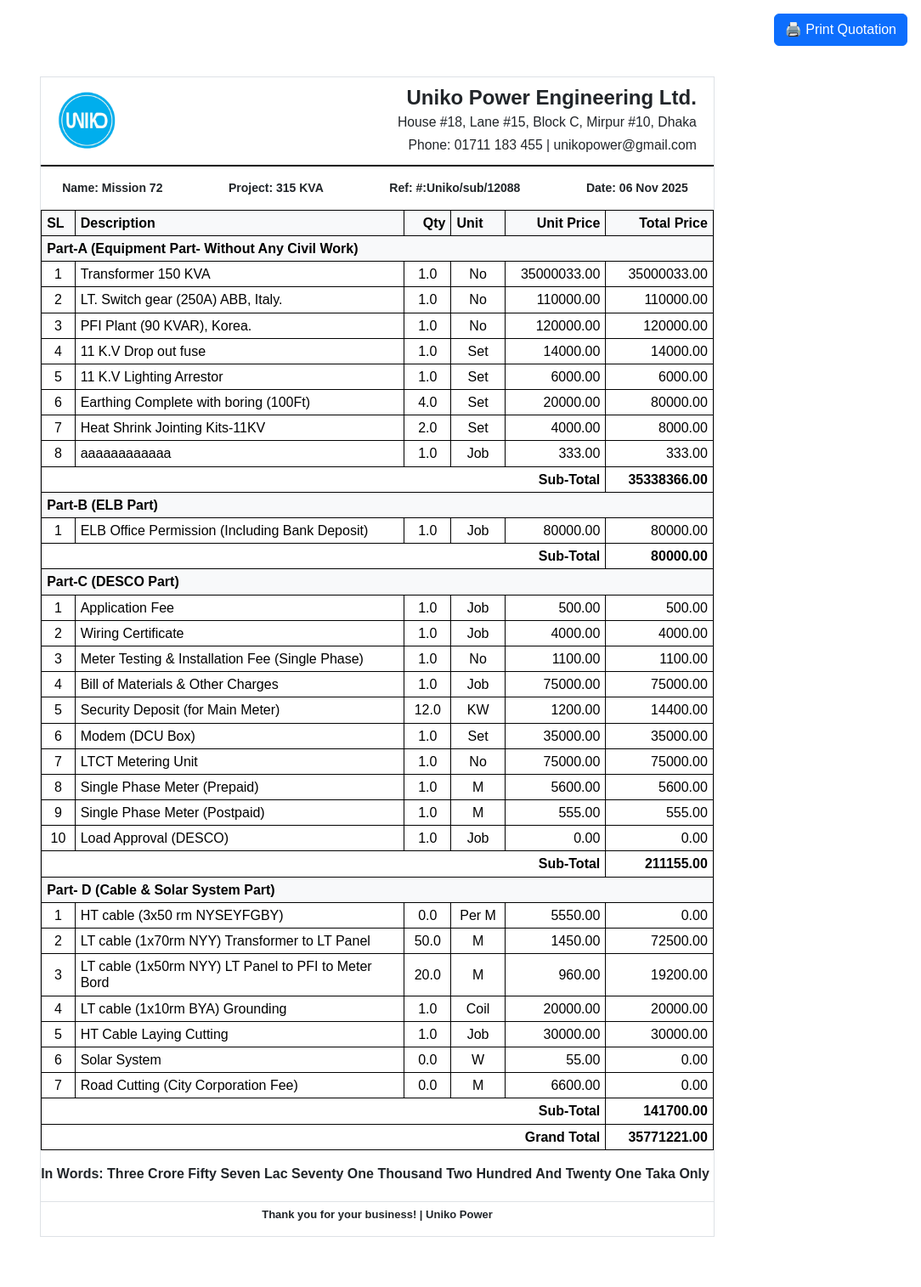
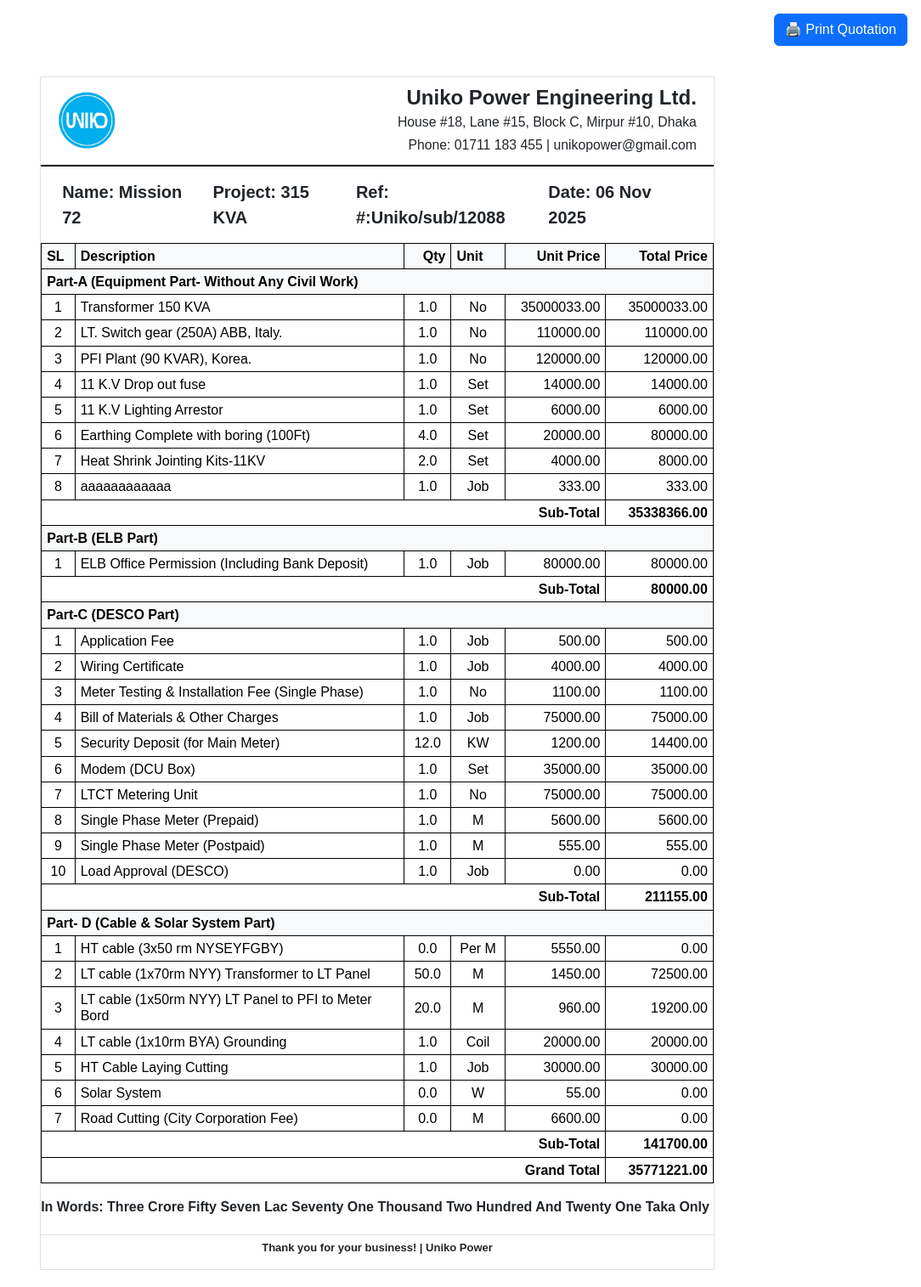
Before and after one commit to bayajeed/quotation-final2, a Django app: page /88/print/ in a window 1280 px wide. Shown: the whole page at 85% size, without its empty margins (196-1280 px from the left). Before the commit the page ends 1456 px from the top, so only its background shows below. Run offline with Django 5.2, Linux system fonts and the light colour scheme; a user stored in the database is signed in; data comes from the database, SQL or seed files in the repository; both versions use the stored data as it was after the commit.

Commit message:
report update

```diff
--- a/templates/pages/quotations/quotation_report.html
+++ b/templates/pages/quotations/quotation_report.html
@@ -47,7 +47,7 @@
       }
       .quotation-details p {
         margin: 0 10px 0 5px !important;
-        font-size: 14px !important;
+        font-size: 20px !important;
         font-weight: 700 !important;
       }
       .footer {
@@ -84,7 +84,7 @@
         @page {
             size: letter;
             /* This creates the repeating top margin on ALL pages */
-            margin: 2cm 1cm 1cm 1.5cm;
+            margin: 3.4cm 1.15cm 1cm 1.8cm;
         }
 
         body {
@@ -92,11 +92,14 @@
           padding: 0;
           font-size: 14px !important;
           zoom: 0.8; /* High-density zoom from demo */
+
+
+          font-weight: bold !important;
         }
 
         .no-print-on-report,
         .pdf-header,
-        .header {
+        .txt-end .report-container {
           display: none !important;
         }
 
```
Also changed, not shown: db.sqlite3.
